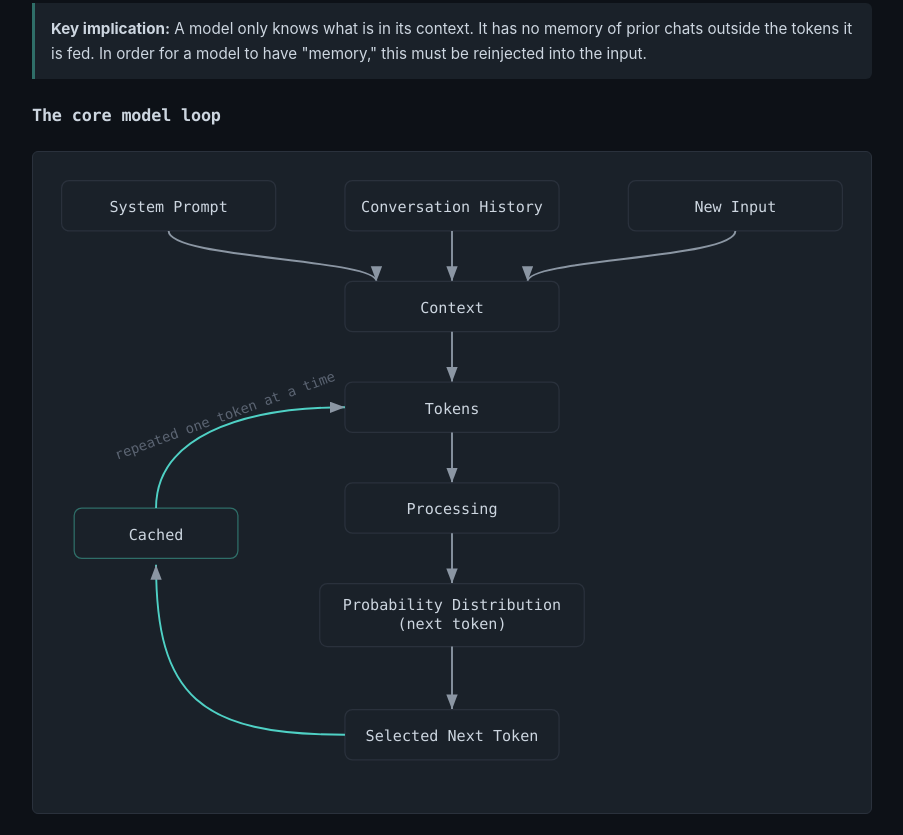
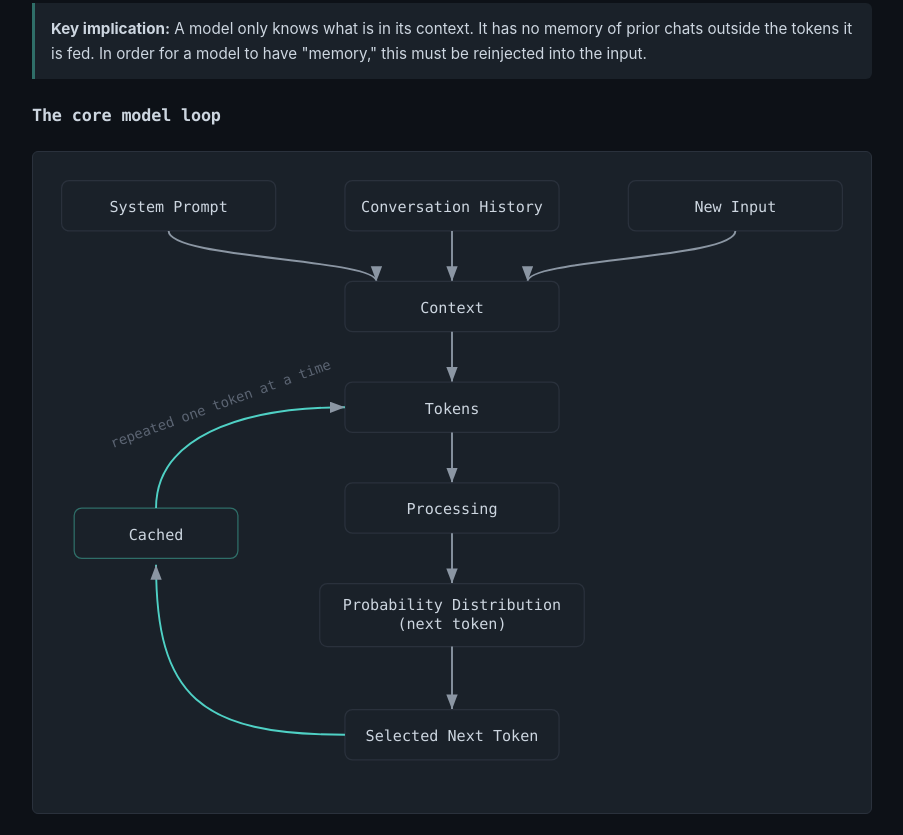
Before and after one commit to Luke-Rutten/ai-adoption-designs, a plain HTML site: page topics/foundations.html in a window 1280 px wide. Shown: the part 560-1395 px from the top of the page, without its empty margins (188-1091 px from the left). Drawn offline with Linux system fonts and the light colour scheme.

Commit message:
height as well

```diff
--- a/topics/foundations.html
+++ b/topics/foundations.html
@@ -110,7 +110,7 @@
             <path class="cmlloop" d="M235,450 C120,450 85,420 85,315"></path>
             <g class="cmlnode cache"><rect x="20" y="270" width="130" height="40" rx="6"></rect><text x="85" y="295">Cached</text></g>
             <path class="cmlloop" d="M85,270 C85,215 150,190 235,190"></path>
-            <text class="cmllabel" x="200" y="225" transform="rotate(-20 100 380)">repeated one token at a time</text>
+            <text class="cmllabel" x="200" y="215" transform="rotate(-20 100 380)">repeated one token at a time</text>
           </svg>
         </figure>
 
```
